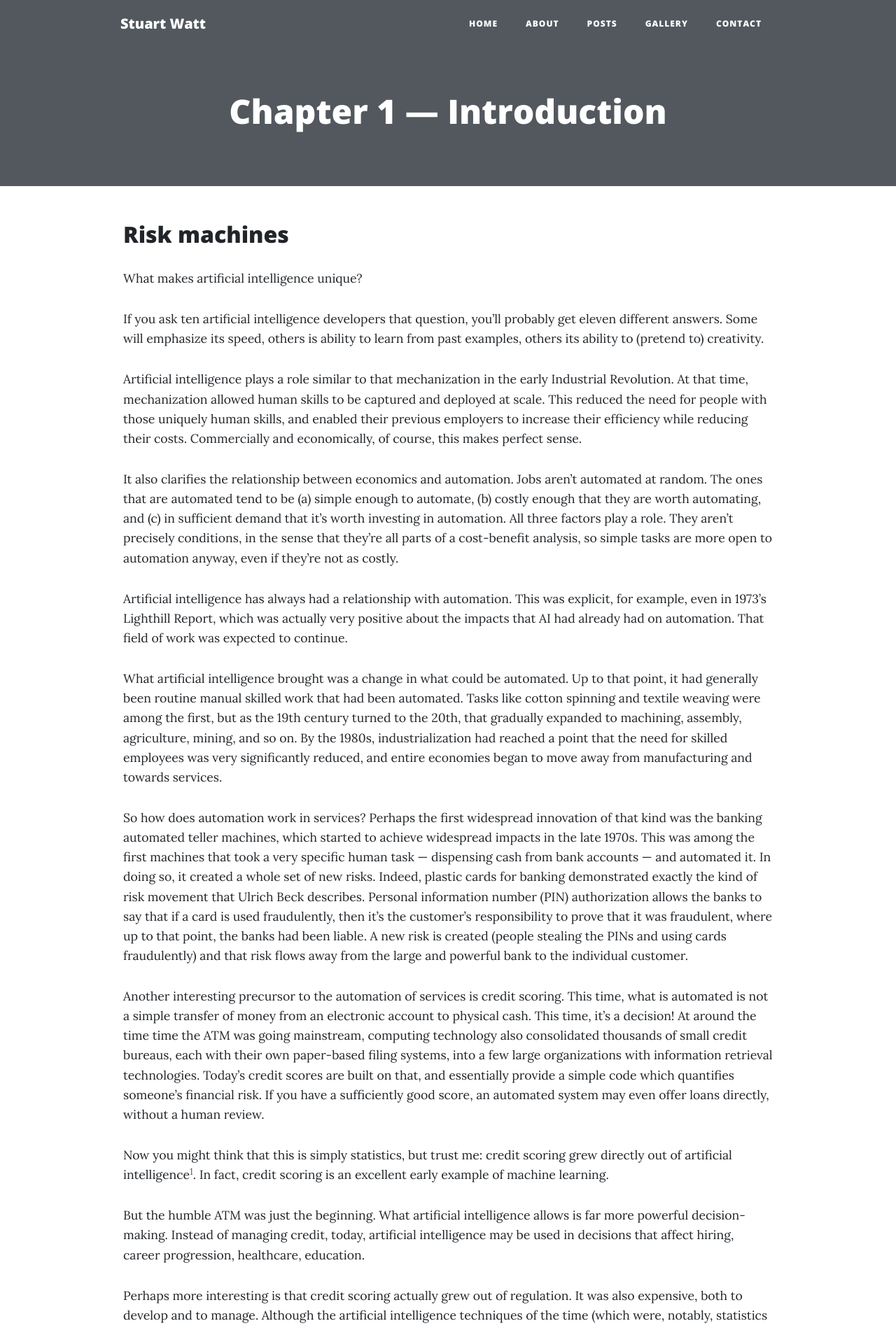
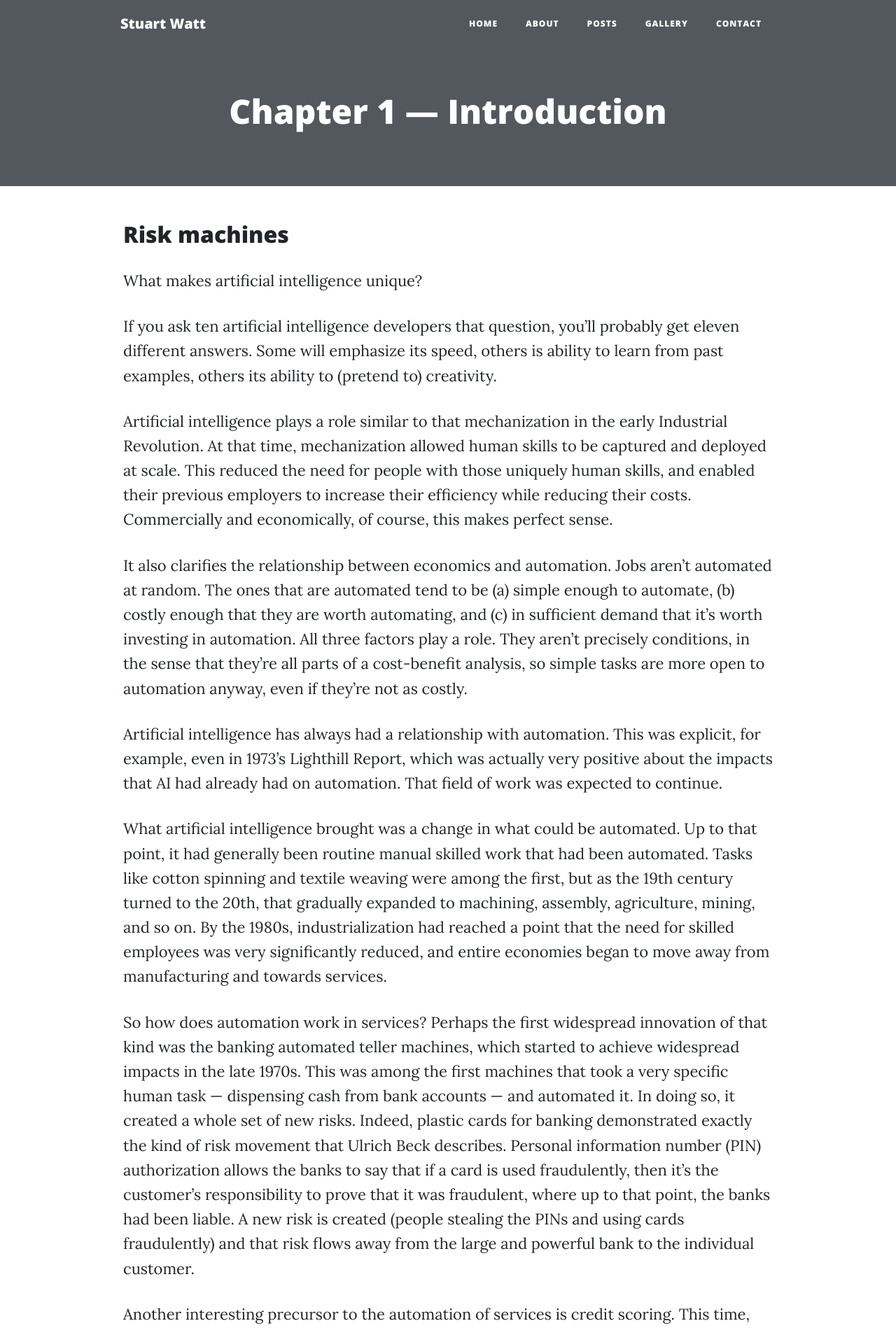
Before and after one commit to morungos/morungos.github.io, a Jekyll site: the page built from _chapters/01.md, in a window 1280 px wide. Shown: the top 1898 px of the page at 70% size. Built offline with Jekyll 4.4.1, drawn with Linux system fonts in a browser that asks for light colours.

Commit message:
improved book formatting

```diff
--- a/_layouts/chapter.html
+++ b/_layouts/chapter.html
@@ -3,8 +3,12 @@ layout: page
 title: "Chapter {{ page.chapter }}"
 ---
 
+<div class="book-chapter">
 {% for section in site.sections %}
 {% if section.chapter == page.chapter %}
+<div class="book-section">
 {{ section.output }}
+</div>
 {% endif %}
 {% endfor %}
+</div>
--- a/_sass/styles.scss
+++ b/_sass/styles.scss
@@ -114,6 +114,10 @@ header.masthead {
 
 .container.footer-container {
   max-width: 960px;
+}
+
+.book-chapter {
+  font-size: 22px;
 }
 
 .post-preview {
```
